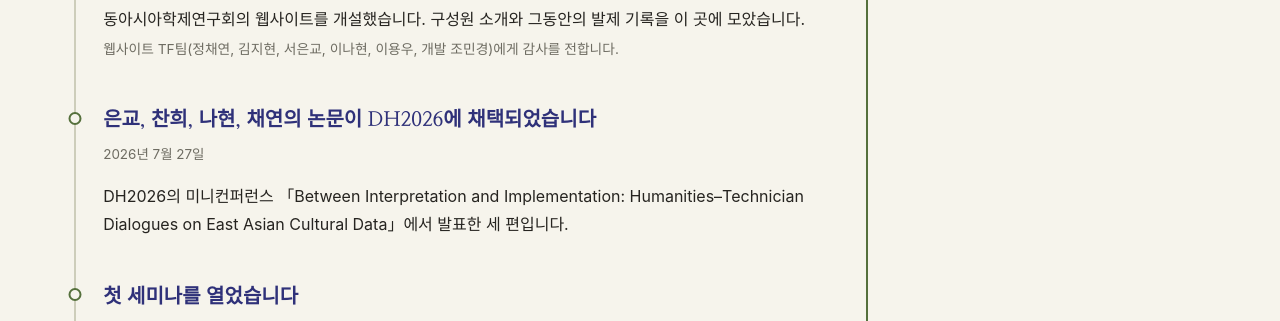
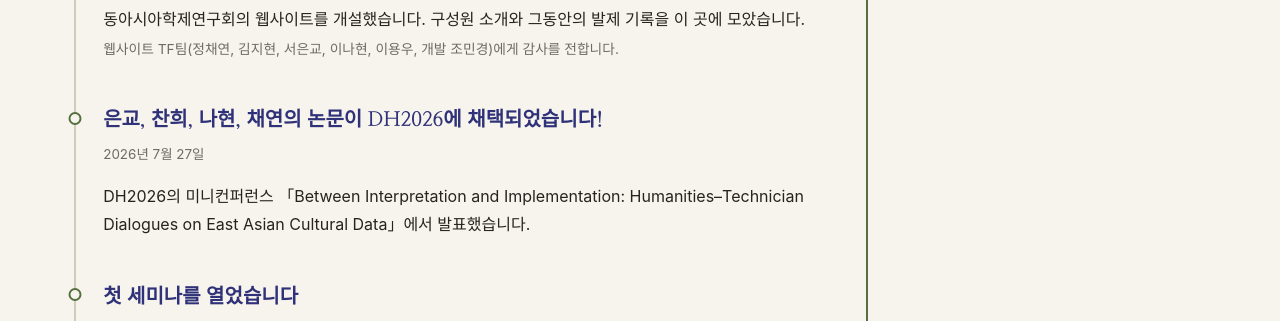
Before and after one commit to eastasia-interdisciplinary/eastasia-interdisciplinary.github.io, a Jekyll site: the page built from index.html, in a window 1280 px wide. Shown: the part 1016-1337 px from the top of the page. Built offline with Jekyll 4.4.1, drawn with Linux system fonts in a browser that asks for light colours; some web fonts are replaced.

Commit message:
Let the DH2026 headline sound pleased, and end the summary on the verb
Co-Authored-By: Claude Opus 5 <noreply@anthropic.com>

```diff
--- a/_posts/2026-07-27-dh2026.md
+++ b/_posts/2026-07-27-dh2026.md
@@ -1,15 +1,15 @@
 ---
 layout: post
-title: "은교, 찬희, 나현, 채연의 논문이 DH2026에 채택되었습니다"
-title_en: "Papers by Eunkyo, Chanhee, Nahyeon and Chaeyeon Accepted at DH2026"
+title: "은교, 찬희, 나현, 채연의 논문이 DH2026에 채택되었습니다!"
+title_en: "Papers by Eunkyo, Chanhee, Nahyeon and Chaeyeon Accepted at DH2026!"
 # Where they presented is the part worth carrying to the front page; the
 # titles of the three papers wait on the entry itself.
 summary: >-
   DH2026의 미니컨퍼런스 「Between Interpretation and Implementation:
   Humanities–Technician Dialogues on East Asian Cultural Data」에서
-  발표한 세 편입니다.
+  발표했습니다.
 summary_en: >-
-  Three papers at the DH2026 mini-conference Between Interpretation and
+  Presented at the DH2026 mini-conference Between Interpretation and
   Implementation: Humanities–Technician Dialogues on East Asian Cultural
   Data.
 content_en: |
```
